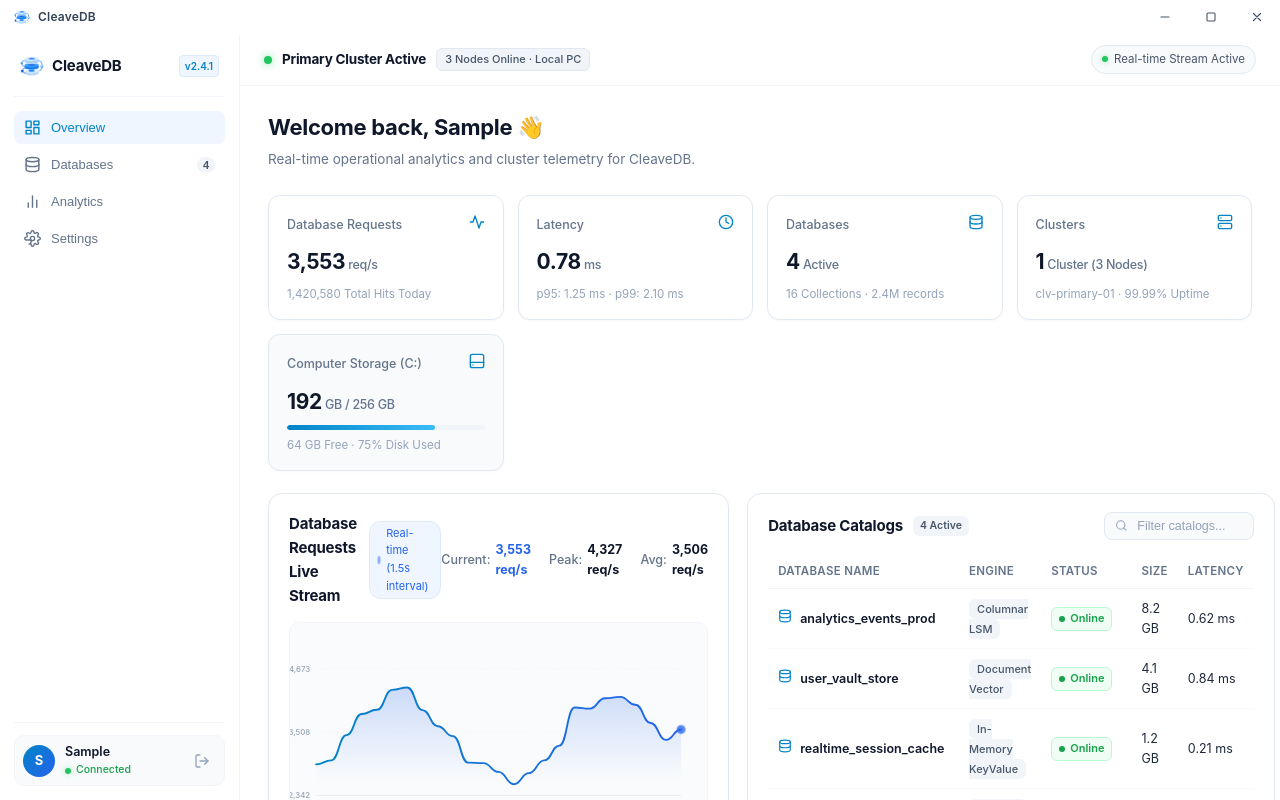
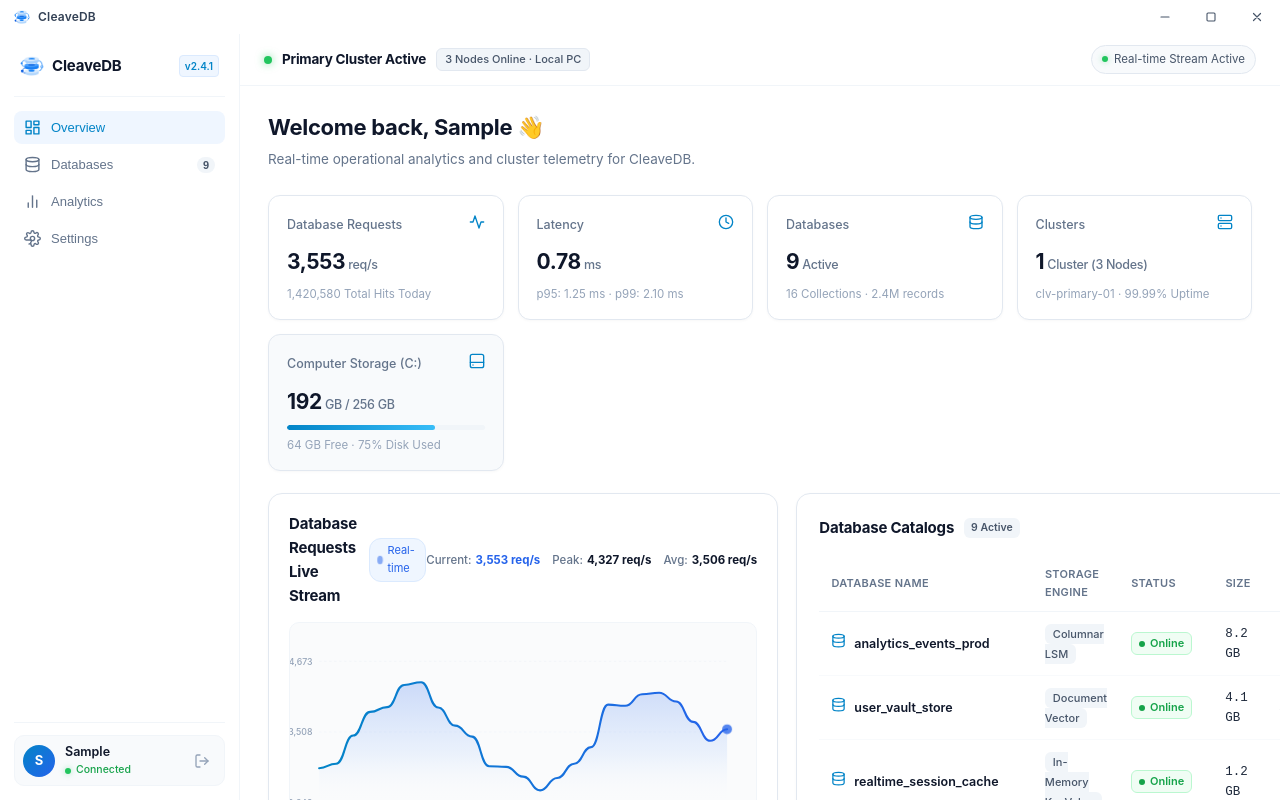
Before and after one commit to Tribrix23/cleave-gui, a React (Vite) app in the folder src/renderer/: page / in a window 1280 px wide. Both pictures are taken after typing "Sample", "Sample123" into the empty fields and a click on the button "Sign in". Built offline with nearby package versions, Linux system fonts and the light colour scheme.

Commit message:
feat: expand Database Catalogs to full height and add Local Nodes telemetry

```diff
--- a/src/renderer/src/assets/main.css
+++ b/src/renderer/src/assets/main.css
@@ -1299,15 +1299,24 @@ body {
    ======================================================== */
 .dashboard-split-row {
   display: grid;
-  grid-template-columns: 1.12fr 1fr;
+  grid-template-columns: 1fr 1.15fr;
   gap: 18px;
   align-items: stretch;
-}
-
-@media (max-width: 1100px) {
+  flex: 1;
+  min-height: 580px;
+}
+
+@media (max-width: 1200px) {
   .dashboard-split-row {
     grid-template-columns: 1fr;
   }
+}
+
+.dashboard-left-col {
+  display: flex;
+  flex-direction: column;
+  gap: 18px;
+  height: 100%;
 }
 
 /* ========================================================
@@ -1318,31 +1327,235 @@ body {
   display: flex;
   flex-direction: column;
   justify-content: space-between;
-}
-
-.catalogs-section {
+  background-color: #ffffff;
+}
+
+/* ========================================================
+   Cluster Nodes & Local PC Engine Card
+   ======================================================== */
+.nodes-section {
+  flex: 1;
   padding: 18px 20px;
   display: flex;
   flex-direction: column;
-}
-
-.catalogs-section .table-wrapper {
+  justify-content: space-between;
+  background-color: #ffffff;
+  border: 1px solid #e2e8f0;
+  border-radius: 14px;
+  box-shadow: 0 1px 3px rgba(15, 23, 42, 0.03);
+}
+
+.nodes-section-header {
+  display: flex;
+  align-items: center;
+  justify-content: space-between;
+  margin-bottom: 12px;
+}
+
+.nodes-title-group {
+  display: flex;
+  align-items: center;
+  gap: 10px;
+}
+
+.nodes-consensus-badge {
+  font-size: 11px;
+  font-weight: 600;
+  color: #16a34a;
+  background-color: #f0fdf4;
+  border: 1px solid #bbf7d0;
+  padding: 2px 7px;
+  border-radius: 6px;
+}
+
+.local-host-pill {
+  font-size: 11px;
+  font-weight: 500;
+  color: #64748b;
+  background-color: #f8fafc;
+  border: 1px solid #e2e8f0;
+  padding: 2px 8px;
+  border-radius: 6px;
+  font-family: monospace;
+}
+
+.nodes-grid {
+  display: flex;
+  flex-direction: column;
+  gap: 9px;
+  margin-bottom: 12px;
+}
+
+.node-item {
+  background-color: #fafbfc;
+  border: 1px solid #f1f5f9;
+  border-radius: 9px;
+  padding: 9px 12px;
+  display: flex;
+  align-items: center;
+  justify-content: space-between;
+  transition: all 140ms ease;
+}
+
+.node-item:hover {
+  background-color: #f8fafc;
+  border-color: #e2e8f0;
+}
+
+.node-top {
+  display: flex;
+  align-items: center;
+  gap: 8px;
+}
+
+.node-name-wrapper {
+  display: flex;
+  align-items: center;
+  gap: 6px;
+}
+
+.node-dot-online {
+  width: 7px;
+  height: 7px;
+  border-radius: 50%;
+  background-color: #22c55e;
+  box-shadow: 0 0 6px rgba(34, 197, 94, 0.5);
+}
+
+.node-name {
+  font-size: 12.5px;
+  font-weight: 700;
+  color: #0f172a;
+  font-family: monospace;
+}
+
+.node-role-badge {
+  font-size: 10px;
+  font-weight: 600;
+  padding: 2px 6px;
+  border-radius: 5px;
+}
+
+.node-role-badge.leader {
+  background-color: #eff6ff;
+  color: #2563eb;
+  border: 1px solid #bfdbfe;
+}
+
+.node-role-badge.replica {
+  background-color: #f1f5f9;
+  color: #475569;
+  border: 1px solid #e2e8f0;
+}
+
+.node-metrics-row {
+  display: flex;
+  align-items: center;
+  gap: 6px;
+}
+
+.node-stat-pill {
+  font-size: 10.5px;
+  color: #64748b;
+  background-color: #ffffff;
+  border: 1px solid #e2e8f0;
+  padding: 2px 6px;
+  border-radius: 5px;
+  font-family: monospace;
+}
+
+.node-engine-footer {
+  display: flex;
+  align-items: center;
+  justify-content: space-between;
+  border-top: 1px solid #f1f5f9;
+  padding-top: 9px;
+  font-size: 11px;
+  color: #94a3b8;
+}
+
+.engine-status-left {
+  display: flex;
+  align-items: center;
+  gap: 6px;
+  font-family: monospace;
+  color: #475569;
+}
+
+.engine-status-right {
+  font-family: monospace;
+  color: #64748b;
+  font-size: 10.5px;
+}
+
+/* ========================================================
+   Full-Height Expanded Database Catalogs Card (This big)
+   ======================================================== */
+.catalogs-section-expanded {
+  height: 100%;
+  min-height: 580px;
+  display: flex;
+  flex-direction: column;
+  padding: 20px 22px;
+  background-color: #ffffff;
+}
+
+.catalogs-section-expanded .section-header {
+  margin-bottom: 14px;
+}
+
+.catalogs-section-expanded .search-input-wrapper {
+  width: 170px;
+}
+
+.catalogs-section-expanded .table-wrapper {
   flex: 1;
-  max-height: 255px;
+  min-height: 440px;
+  max-height: none;
   overflow-y: auto;
   overflow-x: auto;
 }
 
-.catalogs-section .search-input-wrapper {
-  width: 150px;
-}
-
-.catalogs-section .db-table th {
-  padding: 8px 10px;
-}
-
-.catalogs-section .db-table td {
-  padding: 9.5px 10px;
+.catalogs-section-expanded .db-table th {
+  padding: 10px 12px;
+  font-size: 11px;
+  background-color: #ffffff;
+  position: sticky;
+  top: 0;
+  z-index: 10;
+}
+
+.catalogs-section-expanded .db-table td {
+  padding: 11.5px 12px;
+}
+
+.font-mono {
+  font-family: monospace;
+}
+
+.catalogs-card-footer {
+  display: flex;
+  align-items: center;
+  justify-content: space-between;
+  border-top: 1px solid #f1f5f9;
+  padding-top: 12px;
+  margin-top: 10px;
+  font-size: 11.5px;
+  color: #64748b;
+}
+
+.footer-meta-left {
+  display: flex;
+  align-items: center;
+  gap: 8px;
+}
+
+.footer-meta-right {
+  display: flex;
+  align-items: center;
+  gap: 6px;
+  color: #16a34a;
+  font-weight: 500;
 }
 
 .chart-section-header {
@@ -1393,14 +1606,15 @@ body {
 .chart-stats-summary {
   display: flex;
   align-items: center;
-  gap: 18px;
+  gap: 12px;
 }
 
 .chart-stat-item {
   display: flex;
   align-items: center;
-  gap: 5px;
-  font-size: 12.5px;
+  gap: 4px;
+  font-size: 11.5px;
+  white-space: nowrap;
 }
 
 .chart-stat-label {
--- a/src/renderer/src/components/DashboardPage.tsx
+++ b/src/renderer/src/components/DashboardPage.tsx
@@ -72,6 +72,56 @@ const INITIAL_DATABASES: DatabaseItem[] = [
     collections: 2,
     latency: '1.05 ms',
     lastActive: '3m ago'
+  },
+  {
+    id: 'db-5',
+    name: 'orders_fulfillment_db',
+    engine: 'Document Vector',
+    status: 'Online',
+    size: '14.6 GB',
+    collections: 12,
+    latency: '0.73 ms',
+    lastActive: '4s ago'
+  },
+  {
+    id: 'db-6',
+    name: 'timeseries_metrics_local',
+    engine: 'Columnar LSM',
+    status: 'Online',
+    size: '21.8 GB',
+    collections: 6,
+    latency: '0.38 ms',
+    lastActive: '2s ago'
+  },
+  {
+    id: 'db-7',
+    name: 'auth_tokens_kv',
+    engine: 'In-Memory KeyValue',
+    status: 'Online',
+    size: '750 MB',
+    collections: 3,
+    latency: '0.15 ms',
+    lastActive: 'Just now'
+  },
+  {
+    id: 'db-8',
+    name: 'vector_search_embeddings',
+    engine: 'Vector HNSW',
+    status: 'Online',
+    size: '16.4 GB',
+    collections: 5,
+    latency: '1.14 ms',
+    lastActive: '18s ago'
+  },
+  {
+    id: 'db-9',
+    name: 'config_metadata_store',
+    engine: 'Append-Only Log',
+    status: 'Online',
+    size: '2.3 GB',
+    collections: 4,
+    latency: '0.42 ms',
+    lastActive: '42s ago'
   }
 ]
 
@@ -448,8 +498,10 @@ export default function DashboardPage({ username, onSignOut }: DashboardPageProp
             </div>
           </section>
 
-          {/* Side-by-Side Row: Request Live Stream (Left) and Database Catalogs (Right) */}
+          {/* Side-by-Side Row: Request Live Stream & Nodes (Left) and Full-Height Database Catalogs (Right) */}
           <div className="dashboard-split-row">
+            {/* Left Column: Requests Live Stream + Local Cluster Nodes Telemetry */}
+            <div className="dashboard-left-col">
               {/* Real-time Line Chart: Requests Hitting The Database with Hover Info */}
               <section className="dashboard-section chart-section">
                 <div className="chart-section-header">
@@ -457,7 +509,7 @@ export default function DashboardPage({ username, onSignOut }: DashboardPageProp
                     <h2 className="section-title">Database Requests Live Stream</h2>
                     <div className="live-stream-badge">
                       <span className="pulse-dot" />
-                    <span>Real-time (1.5s interval)</span>
+                      <span>Real-time</span>
                     </div>
                   </div>
 
@@ -590,13 +642,86 @@ export default function DashboardPage({ username, onSignOut }: DashboardPageProp
                 </div>
               </section>
 
-            {/* Database Catalogs Overview */}
-            <section className="dashboard-section catalogs-section">
+              {/* Local Cluster Nodes & Engine Telemetry Card */}
+              <section className="dashboard-section nodes-section">
+                <div className="nodes-section-header">
+                  <div className="nodes-title-group">
+                    <h2 className="section-title">Local Cluster Nodes</h2>
+                    <span className="nodes-consensus-badge">Raft Consensus Active</span>
+                  </div>
+                  <span className="local-host-pill">127.0.0.1 (Local PC)</span>
+                </div>
+
+                <div className="nodes-grid">
+                  <div className="node-item">
+                    <div className="node-top">
+                      <div className="node-name-wrapper">
+                        <span className="node-dot-online" />
+                        <span className="node-name">clv-node-01</span>
+                      </div>
+                      <span className="node-role-badge leader">Primary Leader</span>
+                    </div>
+                    <div className="node-metrics-row">
+                      <span className="node-stat-pill">Port 9092</span>
+                      <span className="node-stat-pill">CPU 11.4%</span>
+                      <span className="node-stat-pill">RAM 1.4 GB</span>
+                      <span className="node-stat-pill">IOPS 2,840/s</span>
+                    </div>
+                  </div>
+
+                  <div className="node-item">
+                    <div className="node-top">
+                      <div className="node-name-wrapper">
+                        <span className="node-dot-online" />
+                        <span className="node-name">clv-node-02</span>
+                      </div>
+                      <span className="node-role-badge replica">Raft Replica</span>
+                    </div>
+                    <div className="node-metrics-row">
+                      <span className="node-stat-pill">Port 9093</span>
+                      <span className="node-stat-pill">CPU 7.2%</span>
+                      <span className="node-stat-pill">RAM 980 MB</span>
+                      <span className="node-stat-pill">IOPS 1,420/s</span>
+                    </div>
+                  </div>
+
+                  <div className="node-item">
+                    <div className="node-top">
+                      <div className="node-name-wrapper">
+                        <span className="node-dot-online" />
+                        <span className="node-name">clv-node-03</span>
+                      </div>
+                      <span className="node-role-badge replica">Raft Replica</span>
+                    </div>
+                    <div className="node-metrics-row">
+                      <span className="node-stat-pill">Port 9094</span>
+                      <span className="node-stat-pill">CPU 6.8%</span>
+                      <span className="node-stat-pill">RAM 910 MB</span>
+                      <span className="node-stat-pill">IOPS 1,380/s</span>
+                    </div>
+                  </div>
+                </div>
+
+                <div className="node-engine-footer">
+                  <div className="engine-status-left">
+                    <span className="status-dot-green" />
+                    <span>Engine IPC: \\.\pipe\cleavedb-ipc</span>
+                  </div>
+                  <div className="engine-status-right">
+                    <span>Term 142 · Commit Index: 1,420,580 · 0.00% Packet Loss</span>
+                  </div>
+                </div>
+              </section>
+            </div>
+
+            {/* Right Column: Database Catalogs - EXPANDED to full height (This big) */}
+            <section className="dashboard-section catalogs-section catalogs-section-expanded">
               <div className="section-header">
                 <div className="section-title-group">
                   <h2 className="section-title">Database Catalogs</h2>
                   <span className="section-tag">{filteredDatabases.length} Active</span>
                 </div>
+                <div className="catalogs-header-controls">
                   <div className="search-input-wrapper">
                     <svg width="15" height="15" viewBox="0 0 24 24" fill="none" stroke="#94a3b8" strokeWidth="2" strokeLinecap="round" strokeLinejoin="round">
                       <circle cx="11" cy="11" r="8" />
@@ -611,16 +736,19 @@ export default function DashboardPage({ username, onSignOut }: DashboardPageProp
                     />
                   </div>
                 </div>
+              </div>
 
               <div className="table-wrapper">
                 <table className="db-table">
                   <thead>
                     <tr>
                       <th>Database Name</th>
-                      <th>Engine</th>
+                      <th>Storage Engine</th>
                       <th>Status</th>
                       <th>Size</th>
+                      <th>Collections</th>
                       <th>Latency</th>
+                      <th>Last Active</th>
                     </tr>
                   </thead>
                   <tbody>
@@ -629,7 +757,7 @@ export default function DashboardPage({ username, onSignOut }: DashboardPageProp
                         <td>
                           <div className="db-name-cell">
                             <span className="db-disk-icon">
-                              <svg width="14" height="14" viewBox="0 0 24 24" fill="none" stroke="currentColor" strokeWidth="2" strokeLinecap="round" strokeLinejoin="round">
+                              <svg width="15" height="15" viewBox="0 0 24 24" fill="none" stroke="currentColor" strokeWidth="2" strokeLinecap="round" strokeLinejoin="round">
                                 <ellipse cx="12" cy="5" rx="9" ry="3" />
                                 <path d="M21 12c0 1.66-4 3-9 3s-9-1.34-9-3" />
                                 <path d="M3 5v14c0 1.66 4 3 9 3s9-1.34 9-3V5" />
@@ -647,12 +775,26 @@ export default function DashboardPage({ username, onSignOut }: DashboardPageProp
                             {db.status}
                           </span>
                         </td>
-                        <td className="cell-muted">{db.size}</td>
-                        <td className="cell-muted">{db.latency}</td>
+                        <td className="cell-muted font-mono">{db.size}</td>
+                        <td className="cell-muted">{db.collections}</td>
+                        <td className="cell-muted font-mono">{db.latency}</td>
+                        <td className="cell-muted">{db.lastActive}</td>
                       </tr>
                     ))}
                   </tbody>
                 </table>
+              </div>
+
+              <div className="catalogs-card-footer">
+                <div className="footer-meta-left">
+                  <span>Showing {filteredDatabases.length} databases</span>
+                  <span>·</span>
+                  <span>74.2 GB local storage allocated</span>
+                </div>
+                <div className="footer-meta-right">
+                  <span className="status-dot-green" />
+                  <span>All local partitions healthy & synchronized</span>
+                </div>
               </div>
             </section>
           </div>
```
Lines whose indentation alone changed are shown as unchanged.
